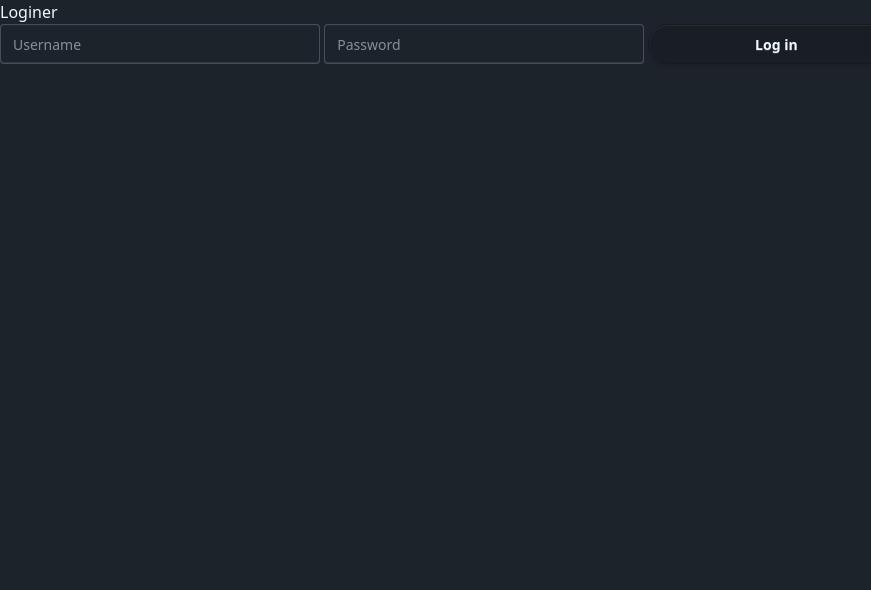
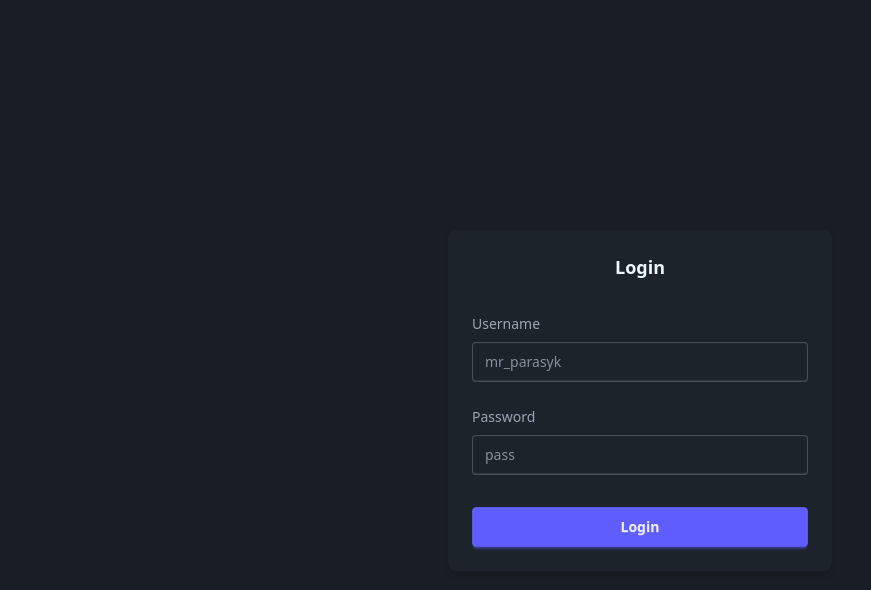
Before and after one commit to looomenn/loginer, a SvelteKit app: page / in a window 1280 px wide. Shown: the top 590 px of the page, without its empty margins (0-871 px from the left). Built offline with nearby package versions, Linux system fonts and the light colour scheme.

Commit message:
refactor: update login page

```diff
--- a/src/routes/+page.svelte
+++ b/src/routes/+page.svelte
@@ -1,20 +1,20 @@
 <script>
     import { invoke } from "@tauri-apps/api/core";
-  import { goto } from '$app/navigation';
+    import { goto } from "$app/navigation";
 
     let username = $state("");
     let password = $state("");
     let errorMessage = $state("");
 
     async function login() {
-    errorMessage = '';
+        errorMessage = "";
 
         try {
-      const role = await invoke("login", {username, password});
-      if (role === 'admin') {
-        goto('/admin');
-      } else if (role === 'user') {
-        goto('/user');
+            const role = await invoke("tauri_login", { username, password });
+            if (role === "admin") {
+                goto("/admin");
+            } else if (role === "user") {
+                goto("/user");
             } else {
                 errorMessage = "Unknown role";
             }
@@ -24,14 +24,78 @@
     }
 </script>
 
+<!--
 <main class="container">
     <h1>Loginer</h1>
     <form class="login-form" onsubmit={login}>
-    <input class="input" type="text" placeholder="Username" required bind:value={username} />
-    <input class="input" type="password" placeholder="Password" bind:value={password} />
+        <input
+            class="input"
+            type="text"
+            placeholder="Username"
+            required
+            bind:value={username}
+        />
+        <input
+            class="input"
+            type="password"
+            placeholder="Password"
+            bind:value={password}
+        />
         <button type="submit" class="btn w-64 rounded-full">Log in</button>
     </form>
     {#if errorMessage}
         <p style="color: red">{errorMessage}</p>
     {/if}
+</main> -->
+
+<main>
+    <div class="flex items-center justify-center min-h-screen bg-base-200">
+        <div class="card w-96 bg-base-100 shadow-md">
+            <div class="card-body">
+                <h2 class="card-title justify-center mb-6">Login</h2>
+
+                {#if errorMessage}
+                    <div class="alert alert-error alert-soft mb-6">
+                        <span>{errorMessage}</span>
+                    </div>
+                {/if}
+
+                <form class="login-form" onsubmit={login}>
+                    <div class="mb-6">
+                        <label class="label" for="form_login_username">
+                            <span class="label-text">Username</span>
+                        </label>
+                        <input
+                            type="text"
+                            bind:value={username}
+                            placeholder="mr_parasyk"
+                            class="input w-full mt-2 validator"
+                            required
+                            id="form_login_username"
+                        />
+                        <div class="validator-hint hidden">
+                            Enter valid username
+                        </div>
+                    </div>
+                    <div class="mb-8">
+                        <label class="label" for="form_login_password">
+                            <span class="label-text">Password</span>
+                        </label>
+                        <input
+                            type="password"
+                            bind:value={password}
+                            placeholder="pass"
+                            class="input w-full mt-2 validator"
+                            required
+                            id="form_login_password"
+                        />
+                        <div class="validator-hint hidden">Enter password</div>
+                    </div>
+                    <button type="submit" class="btn btn-primary w-full">
+                        Login
+                    </button>
+                </form>
+            </div>
+        </div>
+    </div>
 </main>
```
Lines whose indentation alone changed are shown as unchanged.
